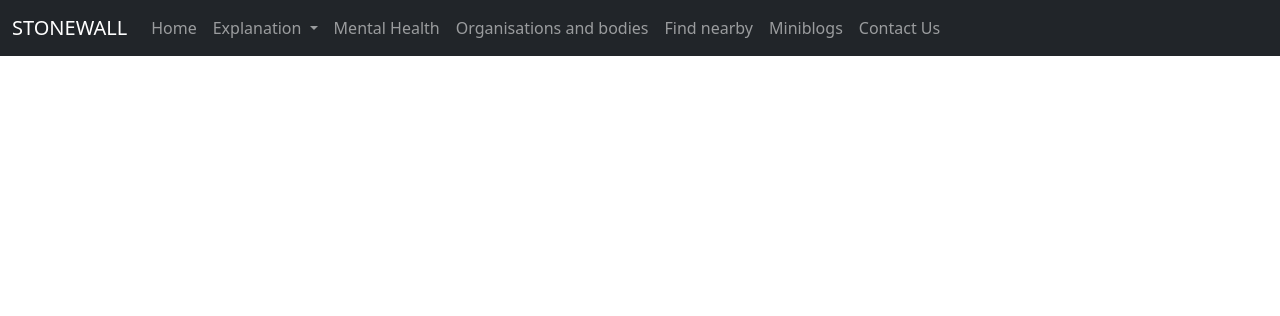
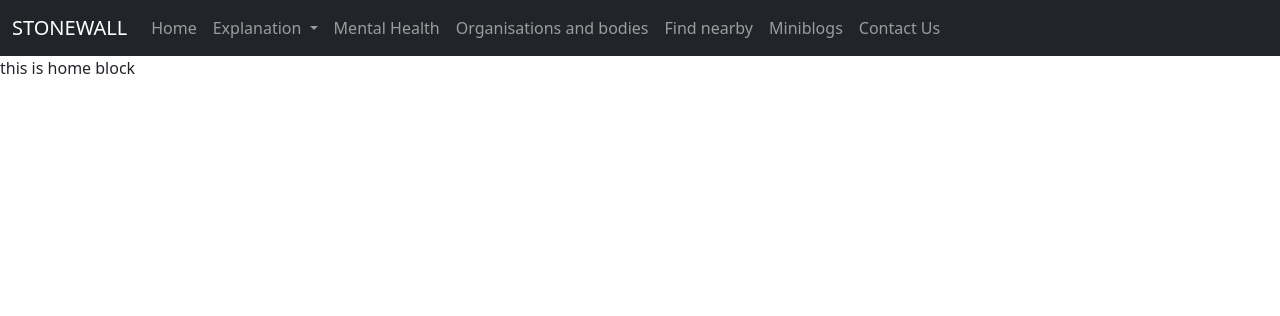
Before and after one commit to varunsai123/stonewall2, a Django app: page / in a window 1280 px wide. Shown: the top 316 px of the page. Run offline with Django 3.2, Linux system fonts and the light colour scheme.

Commit message:
First commit

```diff
--- a/templates/home.html
+++ b/templates/home.html
@@ -1,4 +1,4 @@
 {% extends 'base.html' %}
 {% block title %}Home{% endblock title %}
-{% block body %}
+{% block body %} this is home block
 {% endblock body %}
```
